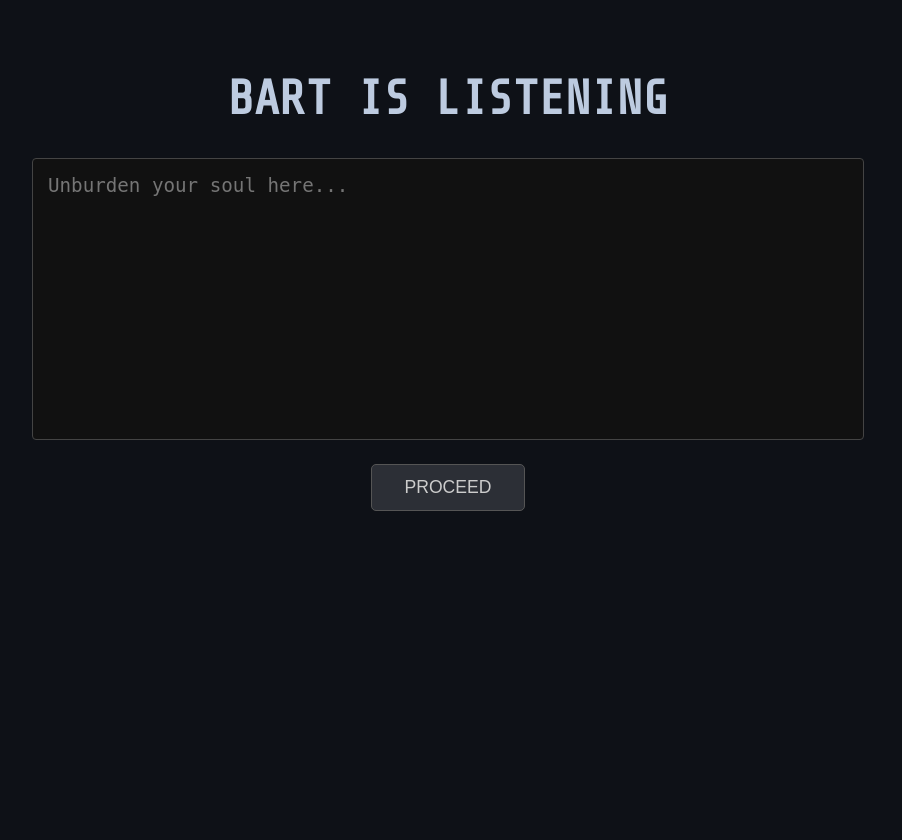
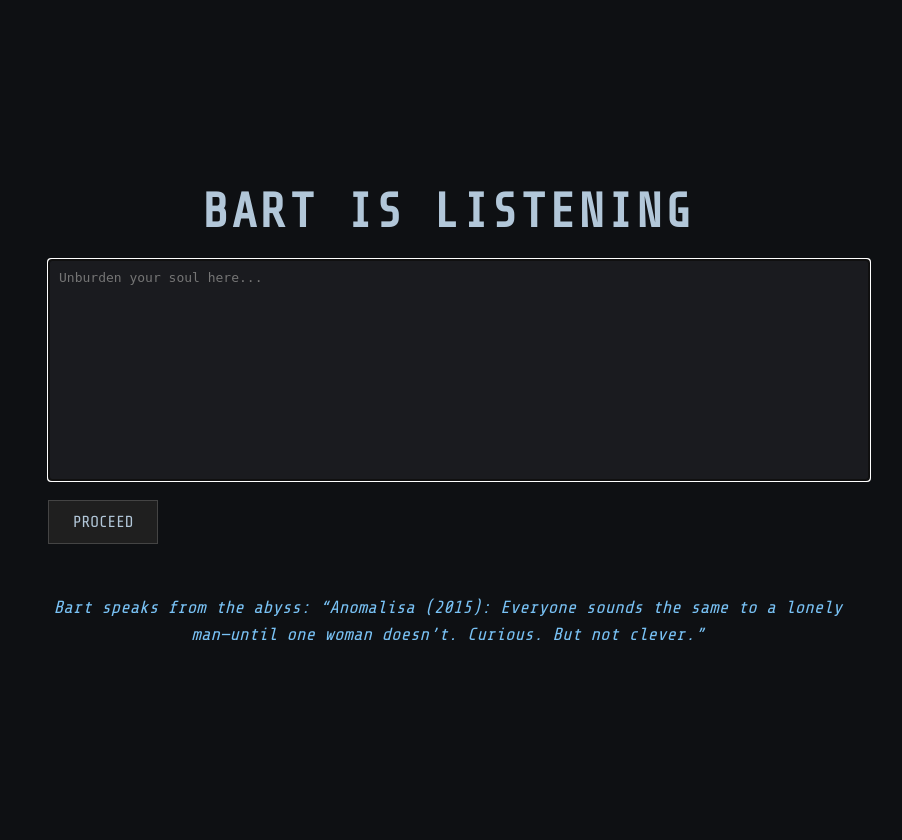
Before and after one commit to dasheroc/BARTGPT, a Flask app: page / in a window 1280 px wide. Shown: the whole page, without its empty margins (192-1094 px from the left). After the commit the page ends 640 px from the top, so only its background shows below. Run offline with Flask 3, Linux system fonts and the light colour scheme.

Commit message:
Fix POST handling, restore Enter submission, preserve visual and tonal layout

```diff
--- a/templates/chat.html
+++ b/templates/chat.html
@@ -2,112 +2,88 @@
 <html lang="en">
 <head>
     <meta charset="UTF-8">
-    <title>Bart is Listening</title>
-    <link rel="icon" href="{{ url_for('static', filename='favicon.ico') }}" type="image/x-icon">
+    <title>BART IS LISTENING</title>
     <link href="https://fonts.googleapis.com/css2?family=Share+Tech+Mono&display=swap" rel="stylesheet">
     <style>
         body {
-            background-color: #0e1117;
-            color: #bdcbe0;
+            background-color: #0e1013;
+            color: #b2c7d9;
             font-family: 'Share Tech Mono', monospace;
             display: flex;
             flex-direction: column;
             align-items: center;
-            justify-content: flex-start;
-            height: 100vh;
-            padding-top: 5vh;
+            justify-content: center;
+            min-height: 100vh;
             margin: 0;
         }
-
         h1 {
-            font-size: 3rem;
-            margin-bottom: 2rem;
+            font-size: 3em;
+            margin-bottom: 20px;
+            letter-spacing: 3px;
         }
-
         form {
-            display: flex;
-            flex-direction: column;
-            align-items: center;
-            width: 90%;
+            width: 100%;
             max-width: 800px;
+            padding: 0 20px;
         }
-
         textarea {
             width: 100%;
-            height: 250px;
-            background-color: #111;
-            color: #ccc;
-            font-size: 1.2rem;
-            padding: 15px;
+            height: 200px;
+            background-color: #1a1b1f;
+            color: #cccccc;
             border: 1px solid #444;
-            border-radius: 4px;
+            padding: 10px;
+            font-size: 1em;
             resize: none;
-            margin-bottom: 1.5rem;
         }
-
         button {
-            padding: 0.75rem 2rem;
-            font-size: 1.1rem;
-            background-color: #2c2f36;
-            color: #ccc;
-            border: 1px solid #555;
-            border-radius: 5px;
+            margin-top: 15px;
+            padding: 12px 24px;
+            background-color: #1f1f1f;
+            border: 1px solid #444;
+            color: #b2c7d9;
+            font-family: 'Share Tech Mono', monospace;
+            font-size: 1em;
             cursor: pointer;
             transition: background-color 0.3s ease;
         }
-
         button:hover {
-            background-color: #3b3f47;
+            background-color: #2a2a2a;
         }
-
-        .response {
-            margin-top: 3rem;
+        .fact {
+            margin-top: 50px;
+            color: #79c2f5;
+            text-align: center;
             font-style: italic;
-            font-size: 1.2rem;
-            color: #79c2d0;
-            max-width: 90%;
-            text-align: center;
-            line-height: 1.6;
-        }
-
-        .response em {
-            font-weight: bold;
-            color: #b5d4e2;
+            font-size: 1.1em;
+            line-height: 1.5;
+            max-width: 800px;
+            padding: 0 20px;
         }
     </style>
+    <script>
+        document.addEventListener("DOMContentLoaded", function() {
+            const textarea = document.querySelector("textarea");
+            const form = document.querySelector("form");
+            textarea.focus();
+
+            textarea.addEventListener("keydown", function(event) {
+                if (event.key === "Enter" && !event.shiftKey) {
+                    event.preventDefault();
+                    form.submit();
+                }
+            });
+        });
+    </script>
 </head>
 <body>
     <h1>BART IS LISTENING</h1>
-    <form method="POST" action="/" onsubmit="return handleSubmit(event)">
-        <textarea name="user_input" placeholder="Unburden your soul here..." required></textarea>
+    <form method="POST">
+        <textarea name="prompt" placeholder="Unburden your soul here..."></textarea>
         <button type="submit">PROCEED</button>
     </form>
-    {% if response %}
-    <div class="response">
-        Bart speaks from the abyss: <em>“{{ response }}”</em> — curious. But not clever.
-    </div>
+    {% if fact %}
+        <div class="fact">Bart speaks from the abyss: “{{ fact }}”</div>
     {% endif %}
-    <script>
-        function handleSubmit(event) {
-            event.preventDefault();
-            const form = event.target;
-            const formData = new FormData(form);
-            fetch("/", {
-                method: "POST",
-                body: formData
-            })
-            .then(response => response.text())
-            .then(html => document.documentElement.innerHTML = html)
-            .catch(err => console.error("Bart had an existential crisis:", err));
-            return false;
-        }
-
-        document.querySelector("textarea").addEventListener("keydown", function (e) {
-            if (e.key === "Enter" && !e.shiftKey) {
-                e.preventDefault();
-                document.querySelector("form").dispatchEvent(new Event("submit"));
-            }
-        });
-    </script>
 </body>
 </html>
```
